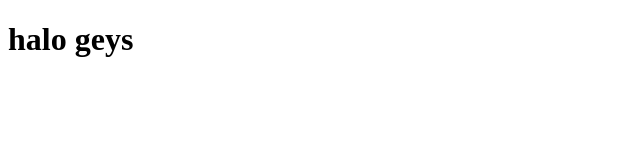
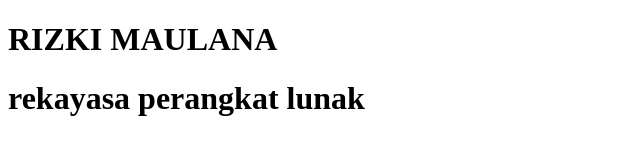
Before and after one commit to Rizkimaulana26/coba-git, a plain HTML site: page index.html in a window 1280 px wide. Shown: the whole page, without its empty margins (0-640 px from the left). Drawn offline with Linux system fonts and the light colour scheme.

Commit message:
update file index.html

```diff
--- a/index.html
+++ b/index.html
@@ -7,6 +7,8 @@
     <title>coba</title>
 </head>
 <body>
-    <h1>halo geys</h1>
+    <h1>RIZKI MAULANA</h1>
+    <h1>rekayasa perangkat lunak</h1>
+
 </body>
 </html>
```
